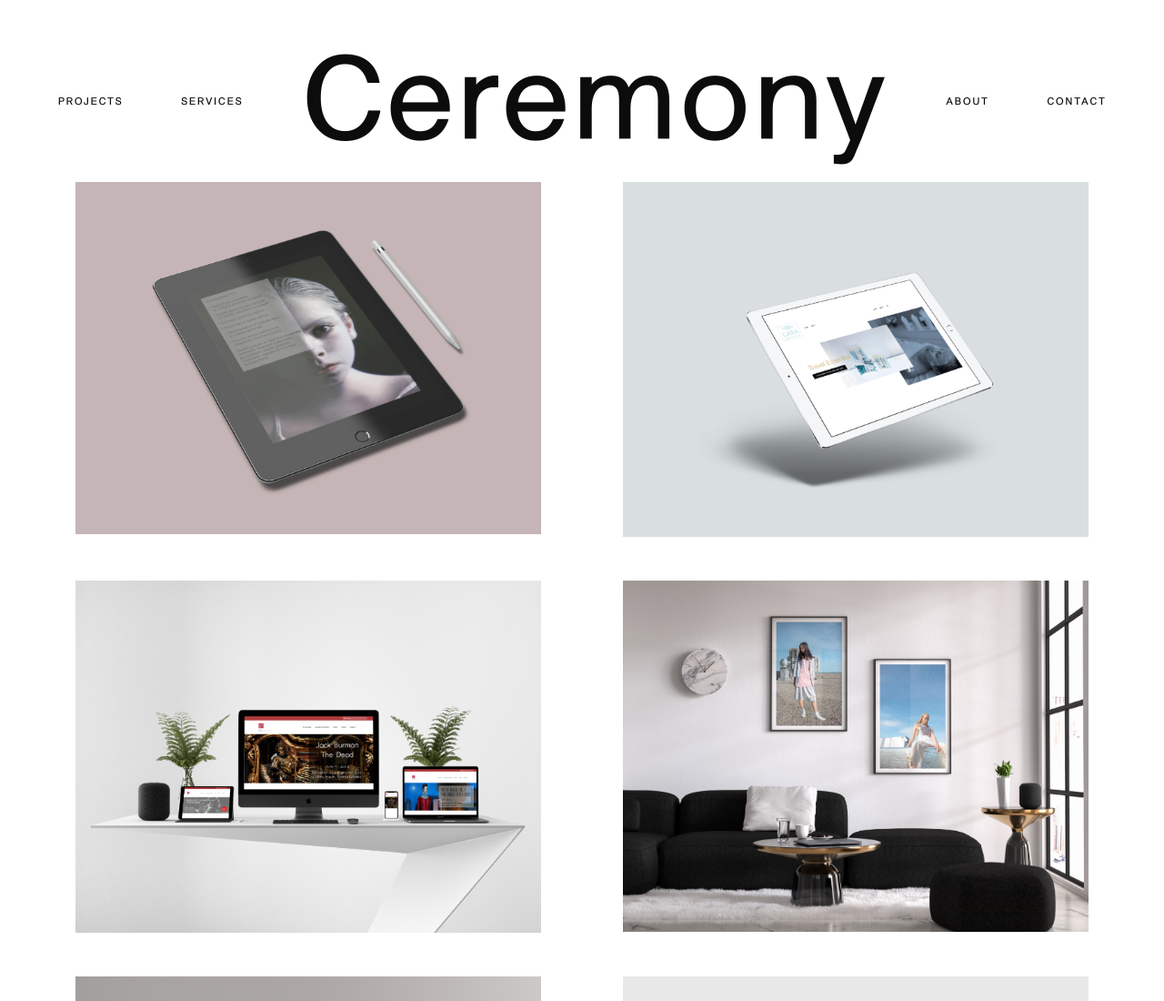
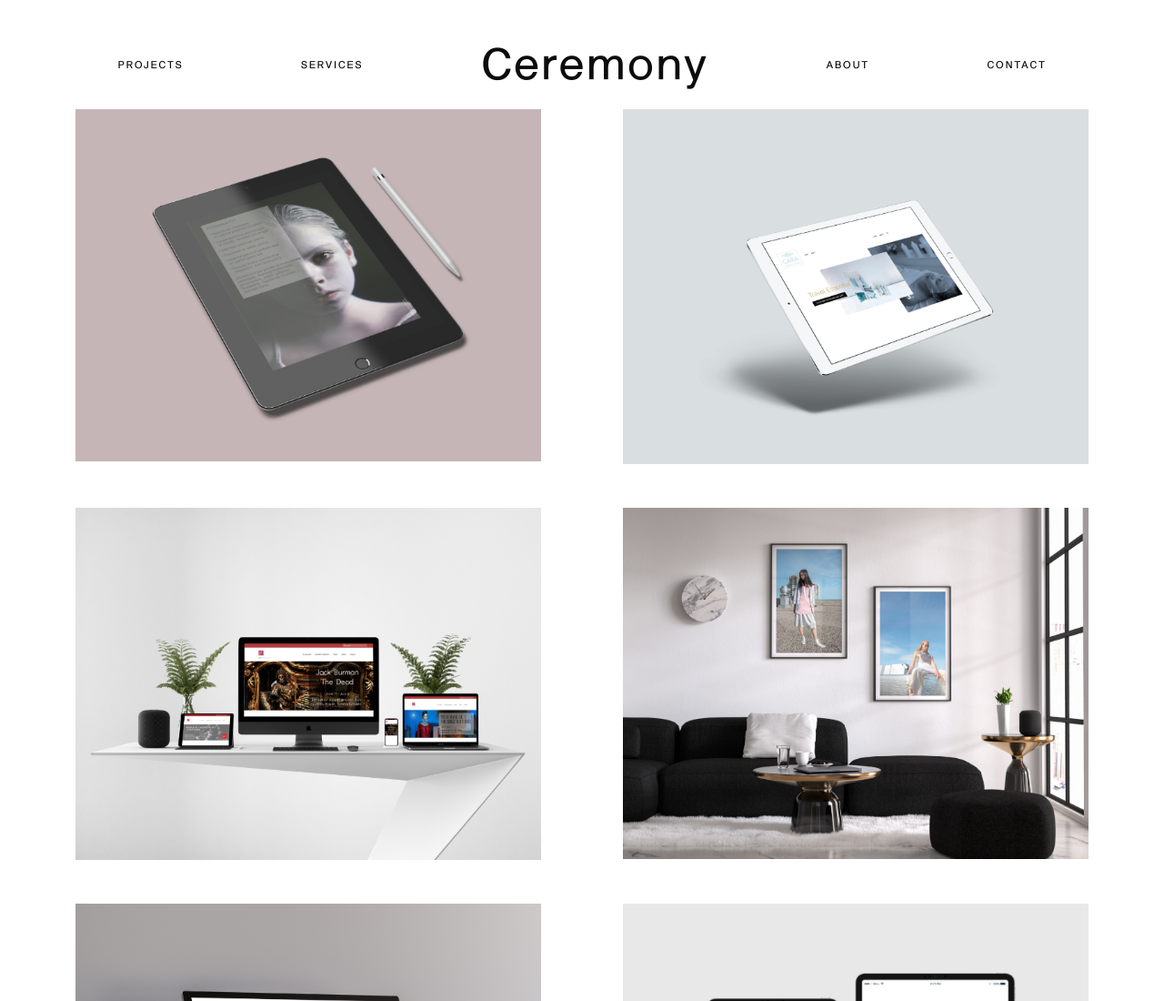
Before and after one commit to jayoharedee/ceremony, a website built with webpack: page src/index.html in a window 1280 px wide. Shown: the top 1100 px of the page at 91% size. Built offline with nearby package versions, Linux system fonts and the light colour scheme.

Commit message:
changing font size for logo

```diff
--- a/src/css/style.css
+++ b/src/css/style.css
@@ -62,7 +62,7 @@ a:hover, a:active {
 
 #logo {
   /* font-family: 'Electramaniacal', Arial, Helvetica, sans-serif; */
-  font-size: 8rem;
+  font-size: 3rem;
   text-decoration: none;
 }
 
```
